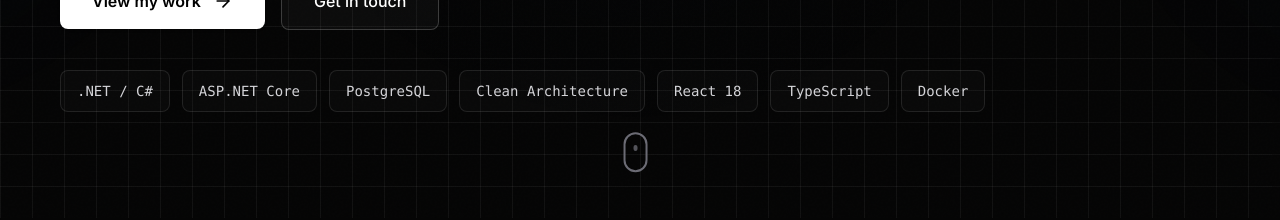
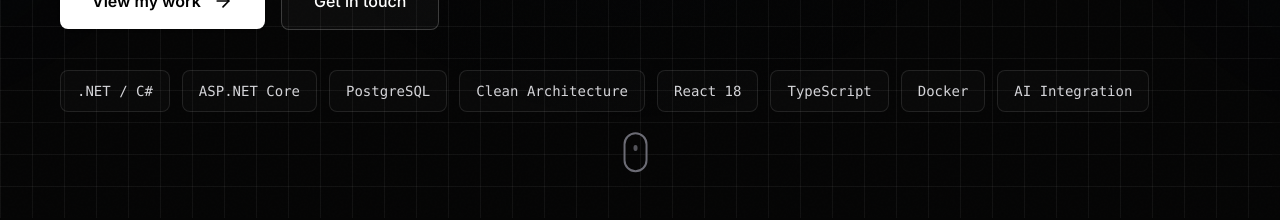
Before and after one commit to D-MachadoDev/davidmachado.dev, a React (Vite) app: page / in a window 1280 px wide. Shown: the part 582-802 px from the top of the page. Built offline with nearby package versions, Linux system fonts and the light colour scheme; a web font is replaced by a local one.

Commit message:
feat(skills): add AI integration & automation competency

```diff
--- a/src/app/components/About.tsx
+++ b/src/app/components/About.tsx
@@ -5,6 +5,7 @@ import {
   Cloud,
   Database,
   Terminal,
+  Bot,
   GitBranch,
   Download,
 } from "lucide-react";
@@ -49,6 +50,12 @@ const skills = [
     categoryKey: "about.skillMethods" as TranslationKey,
     items: ["Unit Testing", "Code Review", "Agile / Scrum", "Technical Docs"],
     color: "#22D3EE",
+  },
+  {
+    icon: Bot,
+    categoryKey: "about.skillAI" as TranslationKey,
+    items: ["LLM APIs", "RAG & Context", "Prompt Engineering", "MCP Tools", "Automation"],
+    color: "#818CF8",
   },
 ];
 
--- a/src/app/components/Hero.tsx
+++ b/src/app/components/Hero.tsx
@@ -255,6 +255,7 @@ export function Hero({ language }: { language: Language }) {
 							"React 18",
 							"TypeScript",
 							"Docker",
+							"AI Integration",
 						].map((tech, index) => (
 							<motion.span
 								key={tech}
--- a/src/app/i18n.ts
+++ b/src/app/i18n.ts
@@ -93,6 +93,7 @@ const translations = {
 		"about.skillArch": "Architecture & Design",
 		"about.skillDevops": "Tools & Version Control",
 		"about.skillMethods": "Practices & Quality",
+		"about.skillAI": "AI Integration & Automation",
 		"about.statProjects": "Engineered Systems",
 		"about.statArch": "Clean Architecture",
 		"about.statRepos": "Public Repositories",
@@ -232,6 +233,7 @@ const translations = {
 		"about.skillArch": "Arquitectura y Diseño",
 		"about.skillDevops": "Herramientas y Control de Versiones",
 		"about.skillMethods": "Prácticas y Calidad",
+		"about.skillAI": "Integración de IA y Automatización",
 		"about.statProjects": "Sistemas Desarrollados",
 		"about.statArch": "Clean Architecture",
 		"about.statRepos": "Repositorios Públicos",
@@ -369,6 +371,7 @@ const translations = {
 		"about.skillArch": "Arquitetura e Design",
 		"about.skillDevops": "Ferramentas e Controle de Versão",
 		"about.skillMethods": "Práticas e Qualidade",
+		"about.skillAI": "Integração de IA e Automação",
 		"about.statProjects": "Sistemas Desenvolvidos",
 		"about.statArch": "Clean Architecture",
 		"about.statRepos": "Repositórios Públicos",
```
